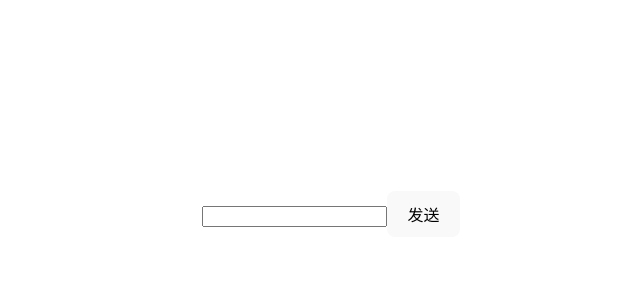
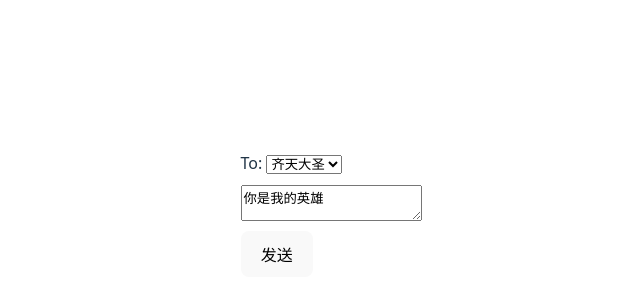
Before and after one commit to huozhiyan/React-Basic, a React (Vite) app in the folder my-app/: page / in a window 1280 px wide. Shown: the part 186-486 px from the top of the page, without its empty margins (309-949 px from the left). Built offline with nearby package versions, Linux system fonts and the light colour scheme.

Commit message:
feat: state如同一张快照

```diff
--- a/my-app/src/App.jsx
+++ b/my-app/src/App.jsx
@@ -1,10 +1,10 @@
 import "./App.css";
-import Signup from "./Signup";
+import Form from "./Form";
 
 function App() {
   return (
     <>
-      <Signup></Signup>
+      <Form></Form>
     </>
   );
 }
--- /dev/null
+++ b/my-app/src/Form.jsx
@@ -0,0 +1,35 @@
+import { useState } from "react";
+export default function Form() {
+  const [to, setTo] = useState("齐天大圣");
+  const [message, setMessage] = useState("你是我的英雄");
+
+  function handleSubmit(e) {
+    e.preventDefault();
+    setTimeout(() => {
+      alert(`发送给${to}的消息是：${message}`);
+    }, 5000);
+  }
+
+  const blockStyle = {
+    display: "block",
+    margin: "10px 0",
+  };
+  return (
+    <form onSubmit={handleSubmit}>
+      <label>
+        To: {""}
+        <select value={to} onChange={(e) => setTo(e.target.value)}>
+          <option value="齐天大圣">齐天大圣</option>
+          <option value="小猪妖">小猪妖</option>
+        </select>
+      </label>
+      <textarea
+        style={blockStyle}
+        placeholder="说点什么吧"
+        value={message}
+        onChange={(e) => setMessage(e.target.value)}
+      ></textarea>
+      <button type="submit">发送</button>
+    </form>
+  );
+}
```
